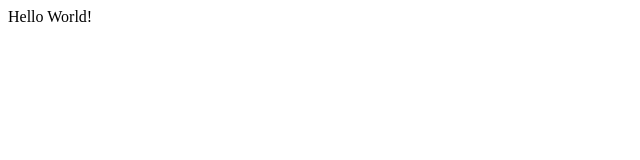
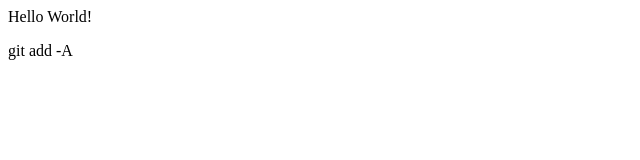
Before and after one commit to guilhascorreia24/LAB1, a plain HTML site: page index.html in a window 1280 px wide. Shown: the full height of the page, 0-640 px from the left. Drawn offline with Linux system fonts and the light colour scheme.

Commit message:
la versao do projecto

```diff
--- a/index.html
+++ b/index.html
@@ -6,3 +6,4 @@
  <p>Hello World!</p>
 </body>
 </html>
+git add -A
```
Also changed, not shown: 4 other files.
